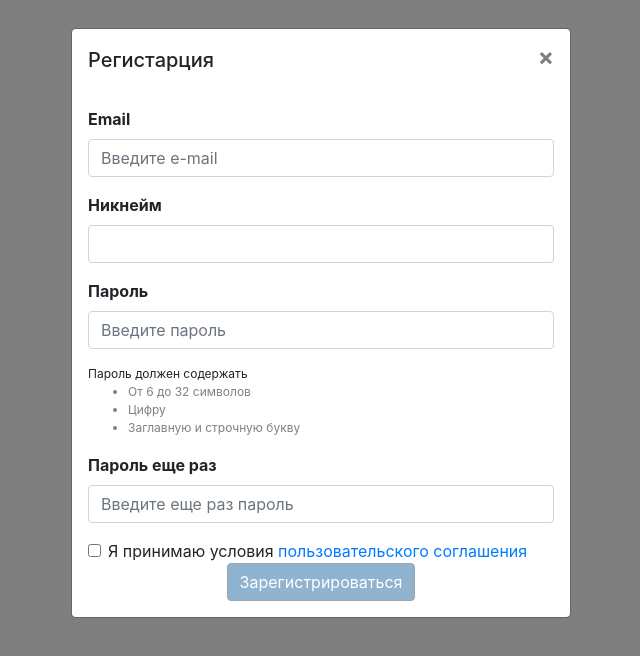
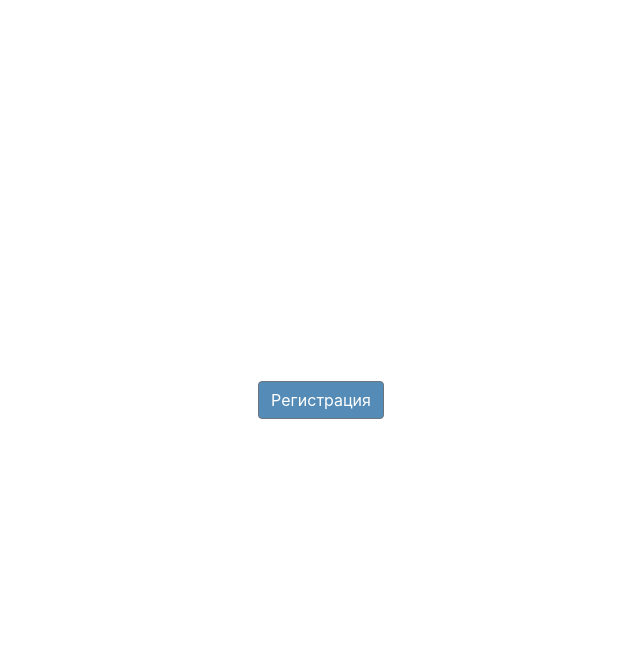
Before and after one commit to cartario/moskom, a React (Create React App) app: page / in a window 1280 px wide. Shown: the top 656 px of the page, without its empty margins (319-959 px from the left). Built offline with nearby package versions, Linux system fonts and the light colour scheme.

Commit message:
refactor

```diff
--- a/src/App.css
+++ b/src/App.css
@@ -1,9 +1,8 @@
 .App {
-  position: absolute;
-  top: 45%;
-  left: 45%;
-  text-align: center;
-
+  display: flex;
+  height: 100vh;
+  justify-content:space-around;
+  align-items: center;
 }
 
 .App-logo {
--- a/src/components/error-check-pass.jsx
+++ b/src/components/error-check-pass.jsx
@@ -2,11 +2,11 @@ import React from 'react';
 
 export default ({form, touched}) => {
   switch(true){
-    case form.email && form.checkPassword === form.email:
+    case form.email && form.password === form.email:
       return (
         <span className="checkPass error">Пароль не должен совпадать с почтой</span>
       );
-    case form.name && form.checkPassword === form.name:
+    case form.name && form.password === form.name:
       return (
         <span className="checkPass error">Пароль не должен совпадать с никнеймом</span>
       );
--- a/src/components/modal.jsx
+++ b/src/components/modal.jsx
@@ -2,38 +2,26 @@ import React, { useState } from 'react';
 import { Button, Modal, ModalHeader, ModalBody } from 'reactstrap';
 import RegistrationForm from './registration-form';
 
-const ModalExample = (props) => {
+export default ({buttonLabel, className}) => {
   const [isSubmitting, setSubmitting] = useState(false);
-
-  const styledButton = isSubmitting ? `green` :  `#558CB7`;
-
-  const {
-    buttonLabel,
-    className
-  } = props;
-
-  const [modal, setModal] = useState(true);
+  const [modal, setModal] = useState(false);
 
   const toggle = () => setModal(!modal);
 
   return (
-
-    <div>
+    <>
       <Button
-        style={{backgroundColor: styledButton, borderColor: `#558CB7`}}
-        color="danger"
+        style={{backgroundColor: isSubmitting ? `green` :  `#558CB7`}}
         onClick={toggle}
         disabled={isSubmitting}
         >{buttonLabel}
       </Button>
       <Modal isOpen={modal} toggle={toggle} className={className}>
-        <ModalHeader style={{border: `none`}} toggle={toggle}>Регистарция</ModalHeader>
+        <ModalHeader style={{border: `none`}} toggle={toggle}>Регистрация</ModalHeader>
         <ModalBody>
           <RegistrationForm setSubmitting={setSubmitting} setModal={setModal}/>
         </ModalBody>
       </Modal>
-    </div>
+    </>
   );
 }
-
-export default ModalExample;
--- a/src/components/registration-form.jsx
+++ b/src/components/registration-form.jsx
@@ -1,8 +1,8 @@
 import React, {useState} from 'react';
 import { Button, Form, FormGroup, Label, Input } from 'reactstrap';
-import {validationSchema, getValidPassword} from '../validation';
+import {validationSchema} from '../utils';
+import Rules from './rules';
 import ErrorName from './error-name';
-import Rules from './rules';
 import ErrorCheckPass from './error-check-pass';
 
 export default (props) => {
--- a/src/components/rules.jsx
+++ b/src/components/rules.jsx
@@ -1,37 +1,24 @@
 import React from 'react';
+import {getMessage} from '../utils';
 
 export default ({password, touched}) => {
   const passwordSize = !!password.match(/[0-9a-zA-Z]{6,32}$/);
   const hasDifLetters = !!password.match(/(?=.*[a-z])(?=.*[A-Z])/);
   const hasNumber = !!password.match(/(?=.*[0-9])/);
 
-  const getMessage = (password, inCase) => {
-    switch(true) {
-      case inCase:
-        return `success`
-      case password && !inCase:
-        return `error`
-      case touched && !inCase:
-        return `error`
-
-      default:
-    return `default`
-    }
-  };
-
   return (
     <div className="rules">
       <span>Пароль должен содержать</span>
       <ul >
         <li className={
-          password.length < 2 &&!touched ? `default` : getMessage(password, passwordSize)}>
+          password.length < 2 &&!touched ? `default` : getMessage(password, passwordSize, touched)}>
           От 6 до 32 символов</li>
         <li className={
-          !hasDifLetters && !hasNumber && !touched ? `default` :  getMessage(password, hasNumber)}>
+          !hasDifLetters && !hasNumber && !touched ? `default` :  getMessage(password, hasNumber, touched)}>
           Цифру
         </li>
         <li className={
-          password.length < 2 &&!touched? `default` : getMessage(password, hasDifLetters)}>
+          password.length < 2 &&!touched? `default` : getMessage(password, hasDifLetters, touched)}>
           Заглавную и строчную букву
         </li>
       </ul>
--- a/src/validation.js
+++ b/src/utils.js
@@ -1,21 +1,3 @@
-
-export const getValidPassword = (value) => {
-  if(value){
-
-    const str = value[0].match(/[a-zA-Z]/) || [];
-    const hasFirstLetter = Boolean(str[0]);
-    const hasNumber = Boolean(value.match(/[0-9]/));
-    const hasKirilic = Boolean(value.match(/[А-Яа-я]/));
-
-    const isValidName = (hasNumber) && (hasFirstLetter) && (!hasKirilic);
-
- return {hasFirstLetter, hasKirilic, hasNumber}
-    // console.log(isValidName);
-  }
-
-  return {};
-};
-
 export const validationSchema = (form) => {
   return {
     allFieldsFulled: Object.values(form).every((value)=>Boolean(value)),
@@ -26,3 +8,16 @@ export const validationSchema = (form) => {
       form.checkPassword !== form.email && form.checkPassword !== form.name),
   }
 };
+
+export const getMessage = (password, inCase, touched) => {
+  switch(true) {
+    case inCase:
+      return `success`
+    case password && !inCase:
+      return `error`
+    case touched && !inCase:
+      return `error`
+    default:
+  return `default`
+  }
+};
```
